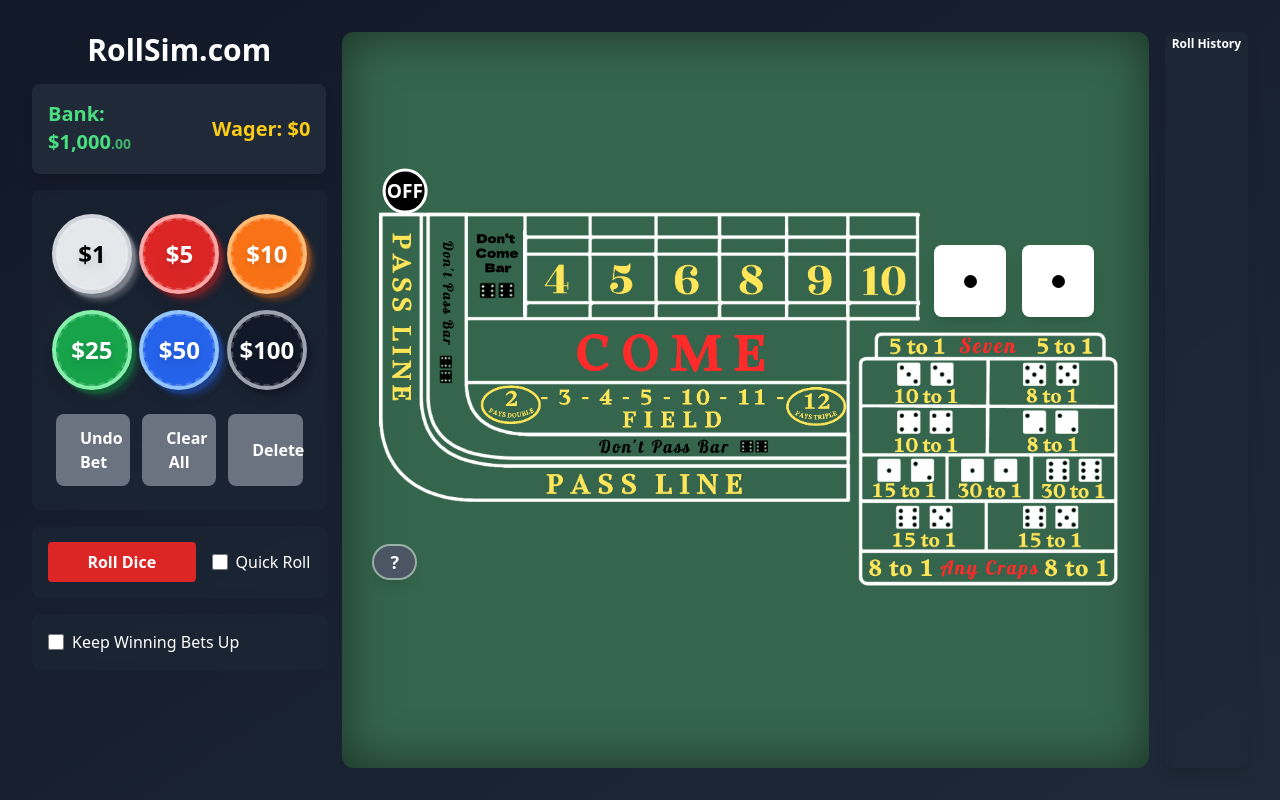
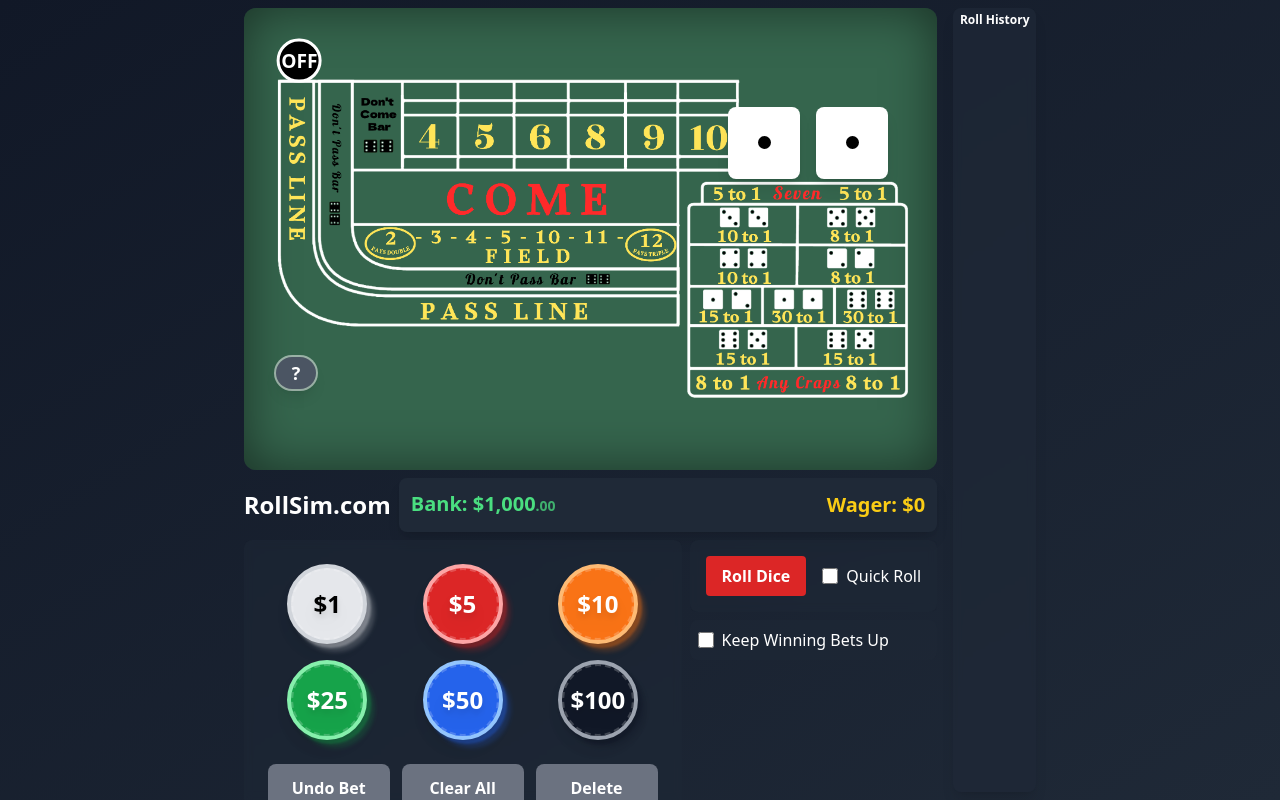
Before and after one commit to adamnelsonarcher/react-craps, a React (Create React App) app: page / in a window 1280 px wide. Built offline with nearby package versions, Linux system fonts and the light colour scheme.

Commit message:
Primitive layout update

```diff
--- a/src/App.tsx
+++ b/src/App.tsx
@@ -439,64 +439,19 @@ const App: React.FC = () => {
 
   return (
     <div
-      className="relative h-screen w-screen p-4 flex flex-col bg-gradient-to-br from-gray-900 to-gray-800"
+      className="relative h-screen w-screen flex flex-col bg-gradient-to-br from-gray-900 to-gray-800 overflow-hidden"
       onClick={handleGlobalClick}
     >
-      <div className="flex-1 flex gap-6">
+      <div className="flex-1 flex gap-4 p-2 max-h-screen">
         {/* Main container */}
-        <div className="flex flex-row gap-4 h-full max-w-[1800px] mx-auto p-4">
-          {/* Left side - Betting Controls */}
-          <div className="flex-[1]">
-            <div className={`flex-1 flex flex-col gap-4 min-w-[8vw] max-w-[23vw] relative ${helpMode ? 'pointer-events-none' : ''}`}>
-              <h1 className="text-3xl font-semibold text-white text-center">RollSim.com</h1>
-
-              <div className="bg-gray-800 rounded-lg p-4 text-center shadow-lg flex justify-between items-center">
-                <div className="w-[200px] text-left">
-                  <span className="text-xl text-green-400 font-bold">
-                    Bank: <AnimatedBalance
-                      value={bank}
-                      animate={lastProfit > 0}
-                    />
-                  </span>
-                </div>
-                <div className="w-[200px] text-right">
-                  <span className="text-xl text-yellow-400 font-bold">
-                    Wager: ${calculateTotalWager(bets).toLocaleString()}
-                  </span>
-                </div>
-              </div>
-
-              <BettingControls
-                onChipSelect={setSelectedChipValue}
-                selectedChipValue={selectedChipValue}
-                onUndo={() => tableRef.current?.handleUndo()}
-                onClear={() => tableRef.current?.handleClear()}
-                onToggleDelete={() => setDeleteMode(!deleteMode)}
-                deleteMode={deleteMode}
-                bank={bank}
-              />
-
-              <DiceArea
-                onRoll={handleRoll}
-                isRolling={isRolling}
-                quickRoll={quickRoll}
-                onQuickRollChange={setQuickRoll}
-              />
-
-              <label className="bg-gray-800/50 rounded-lg p-4 backdrop-blur-sm flex items-center gap-2 text-white cursor-pointer">
-                <input
-                  type="checkbox"
-                  checked={keepWinningBets}
-                  onChange={(e) => setKeepWinningBets(e.target.checked)}
-                  className="w-4 h-4 rounded"
-                />
-                Keep Winning Bets Up
-              </label>
-            </div>
-          </div>
-
-          {/* Center - Table */}
-          <div className="flex-[2.8] flex items-center justify-center bg-felt-green rounded-xl p-4 shadow-table">
+        <div className="flex flex-row gap-4 h-full max-w-[1800px] mx-auto">
+          {/* Left side - Game board and controls in column */}
+          <div className="flex-[3.8] flex flex-col gap-2 h-full">
+            {/* Game board - reduced size */}
+            <div className="h-[60%] flex items-center justify-center bg-felt-green rounded-xl p-4 shadow-table">
+              <div className="w-full h-full relative">
+                <div className="absolute inset-0">
+                  <div className="w-full h-full flex items-center justify-center">
                     <div className="w-full aspect-[2/1] relative">
                       <CrapsTable
                         ref={tableRef}
@@ -549,6 +504,56 @@ const App: React.FC = () => {
                       />
                     </div>
                   </div>
+                </div>
+              </div>
+            </div>
+
+            {/* Betting Controls */}
+            <div className={`h-[40%] flex flex-col gap-2 ${helpMode ? 'pointer-events-none' : ''}`}>
+              <div className="flex items-center gap-2">
+                <h1 className="text-2xl font-semibold text-white whitespace-nowrap">RollSim.com</h1>
+
+                <div className="bg-gray-800 rounded-lg p-3 flex-1 flex justify-between items-center shadow-lg">
+                  <span className="text-xl text-green-400 font-bold whitespace-nowrap">
+                    Bank: <AnimatedBalance value={bank} animate={lastProfit > 0} />
+                  </span>
+                  <span className="text-xl text-yellow-400 font-bold whitespace-nowrap">
+                    Wager: ${calculateTotalWager(bets).toLocaleString()}
+                  </span>
+                </div>
+              </div>
+
+              <div className="flex gap-2 flex-1">
+                <BettingControls
+                  onChipSelect={setSelectedChipValue}
+                  selectedChipValue={selectedChipValue}
+                  onUndo={() => tableRef.current?.handleUndo()}
+                  onClear={() => tableRef.current?.handleClear()}
+                  onToggleDelete={() => setDeleteMode(!deleteMode)}
+                  deleteMode={deleteMode}
+                  bank={bank}
+                />
+
+                <div className="flex flex-col gap-2 flex-1">
+                  <DiceArea
+                    onRoll={handleRoll}
+                    isRolling={isRolling}
+                    quickRoll={quickRoll}
+                    onQuickRollChange={setQuickRoll}
+                  />
+                  <label className="bg-gray-800/50 rounded-lg p-2 flex items-center gap-2 text-white cursor-pointer">
+                    <input
+                      type="checkbox"
+                      checked={keepWinningBets}
+                      onChange={(e) => setKeepWinningBets(e.target.checked)}
+                      className="w-4 h-4 rounded"
+                    />
+                    Keep Winning Bets Up
+                  </label>
+                </div>
+              </div>
+            </div>
+          </div>
 
           {/* Right side - Roll History */}
           <div className="w-18 bg-gray-800/75 rounded-lg p-1 shadow-lg backdrop-blur-sm h-full overflow-hidden">
@@ -576,7 +581,6 @@ const App: React.FC = () => {
               )}
             </div>
           </div>
-
         </div>
       </div>
 
```
Lines whose indentation alone changed are shown as unchanged.
